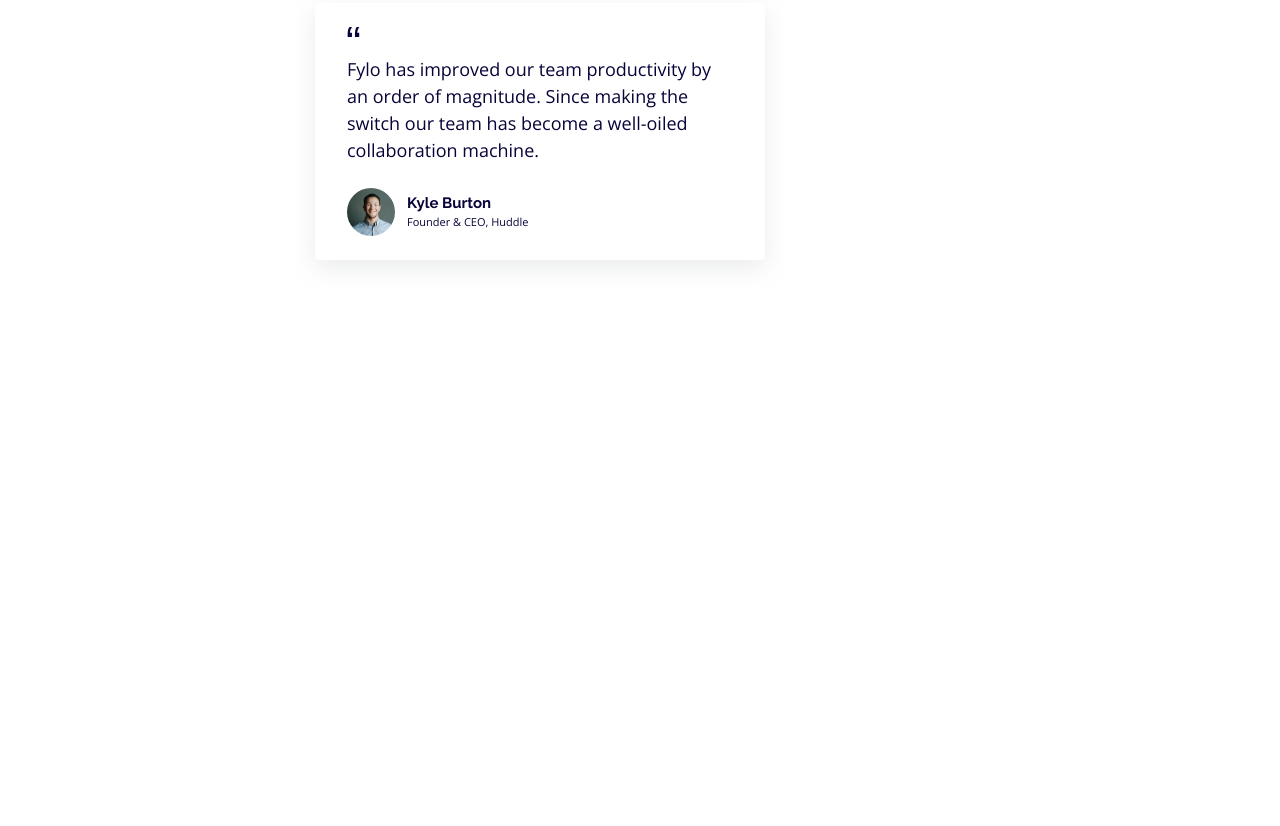
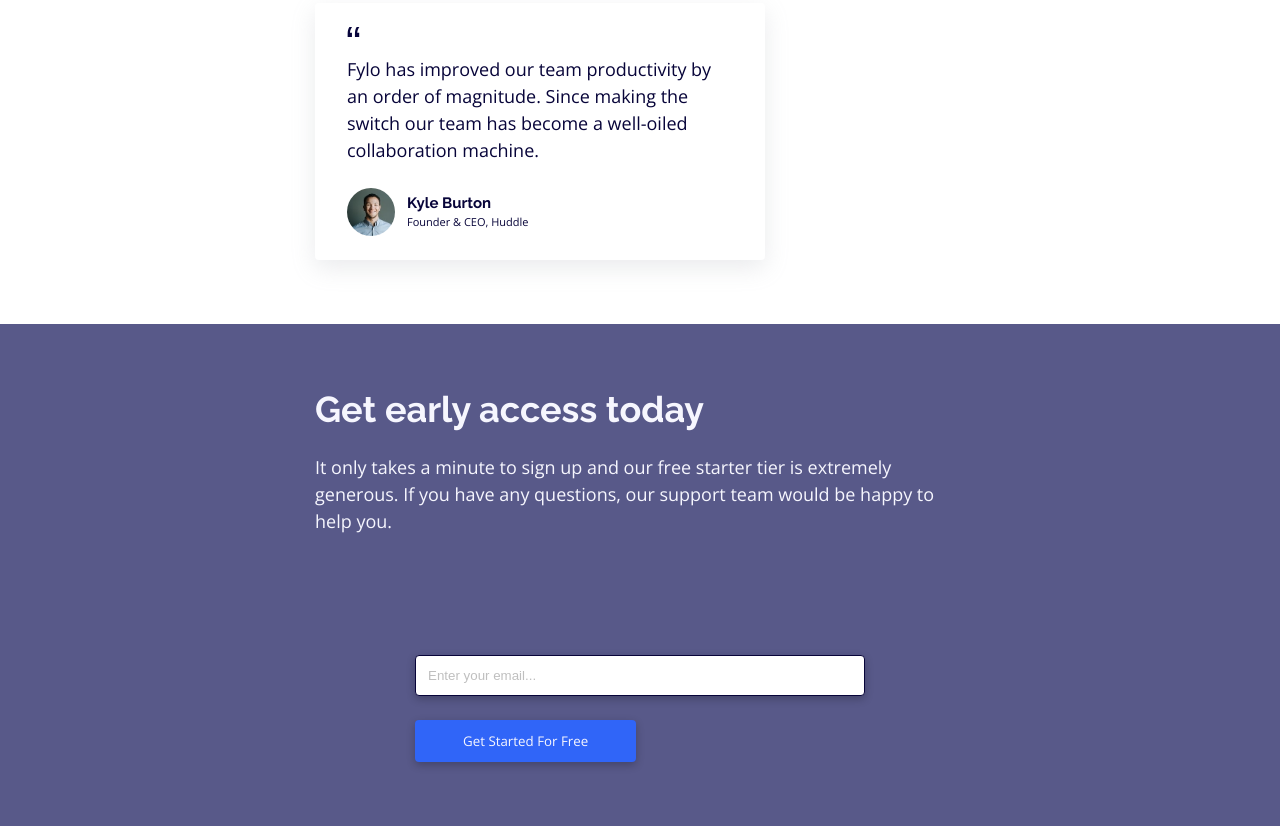
Before and after one commit to kacperkwinta/Fylo-landing-page-with-two-column-layout, a website: page index.html in a window 1280 px wide. Shown: the part 1925-2751 px from the top of the page. Before the commit the page ends 2249 px from the top, so only its background shows below. Drawn offline with nearby package versions, Linux system fonts and the light colour scheme.

Commit message:
✨ get started section added

```diff
--- a/index.html
+++ b/index.html
@@ -104,11 +104,31 @@
 			</div>
 		</section>
 
+		<!-- GET STARTED SECTION -->
+		<section class="section section-get-started">
+			<div class="section__text">
+				<h3 class="header-3 clr-white mb-m">Get early access today</h3>
+
+				<p class="paragraph clr-white mb-m">
+					It only takes a minute to sign up and our free starter tier is
+					extremely generous. If you have any questions, our support team would
+					be happy to help you.
+				</p>
+			</div>
+			<form action="#" class="form">
+				<input
+					type="email"
+					name="email"
+					required
+					placeholder="Enter your email..."
+					class="form__input"
+				/>
+				<button type="submit" class="btn">Get Started For Free</button>
+			</form>
+		</section>
+
 		<!--
-		 Kyle Burton Founder & CEO, Huddle Get early access
-		today It only takes a minute to sign up and our free starter tier is
-		extremely generous. If you have any questions, our support team would be
-		happy to help you. Get Started For Free Phone: +1-543-123-4567
+		 Get Started For Free Phone: +1-543-123-4567
 		example@fylo.com About Us Jobs Press Blog Contact Us Terms Privacy -->
 
 		<!-- <footer>
--- a/sass/base/_utilities.scss
+++ b/sass/base/_utilities.scss
@@ -1,3 +1,4 @@
+// margins
 .mb-s {
 	margin-bottom: 1.2rem;
 }
@@ -13,3 +14,8 @@
 .mb-xxxl {
 	margin-bottom: 12.6rem;
 }
+
+// colors
+.clr-white {
+	color: $color-neutral-1;
+}
--- a/sass/components/_button.scss
+++ b/sass/components/_button.scss
@@ -6,7 +6,7 @@
 	padding: 1.2rem 4.8rem;
 	color: $color-neutral-1;
 	font-family: inherit;
-	box-shadow: rgba(149, 157, 165, 0.2) 0px 8px 24px;
+	box-shadow: rgba(0, 0, 0, 0.24) 0px 3px 8px;
 	transition: all 0.2s ease;
 
 	&:hover {
--- a/sass/components/_section.scss
+++ b/sass/components/_section.scss
@@ -31,7 +31,7 @@
 	}
 
 	.feature-testimonial {
-        max-width: 45rem;
+		max-width: 45rem;
 		padding: 2.4rem 3.2rem;
 		border-radius: 4px;
 		box-shadow: rgba(149, 157, 165, 0.2) 0px 8px 24px;
@@ -50,7 +50,7 @@
 
 			.profile-name {
 				font-family: "Raleway", sans-serif;
-                font-weight: 700;
+				font-weight: 700;
 				color: $color-primary-1;
 				font-size: 1.5rem;
 				margin-bottom: 0.2rem;
@@ -62,3 +62,24 @@
 		}
 	}
 }
+
+.section-get-started {
+    gap: 9.6rem;
+    flex-wrap: wrap;
+
+	background-color: $color-primary-2;
+
+	.form {
+		@include flex(flex-start, flex-start);
+		flex-direction: column;
+
+		.form__input {
+			width: 45rem;
+			box-shadow: rgba(0, 0, 0, 0.24) 0px 3px 8px;
+		}
+
+		.btn {
+			box-shadow: rgba(0, 0, 0, 0.24) 0px 3px 8px;
+		}
+	}
+}
```
Also changed, not shown: css/style.css.
